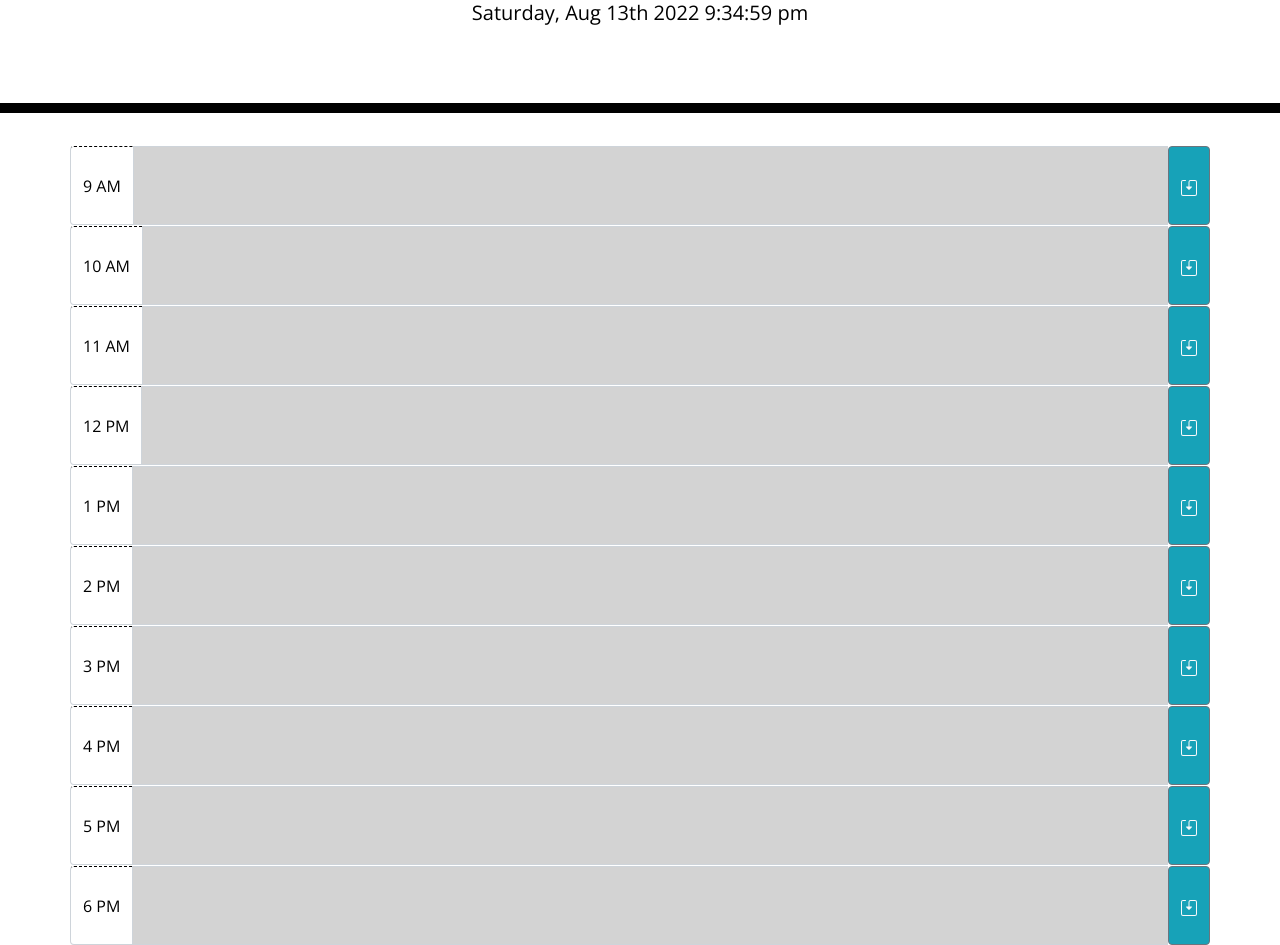
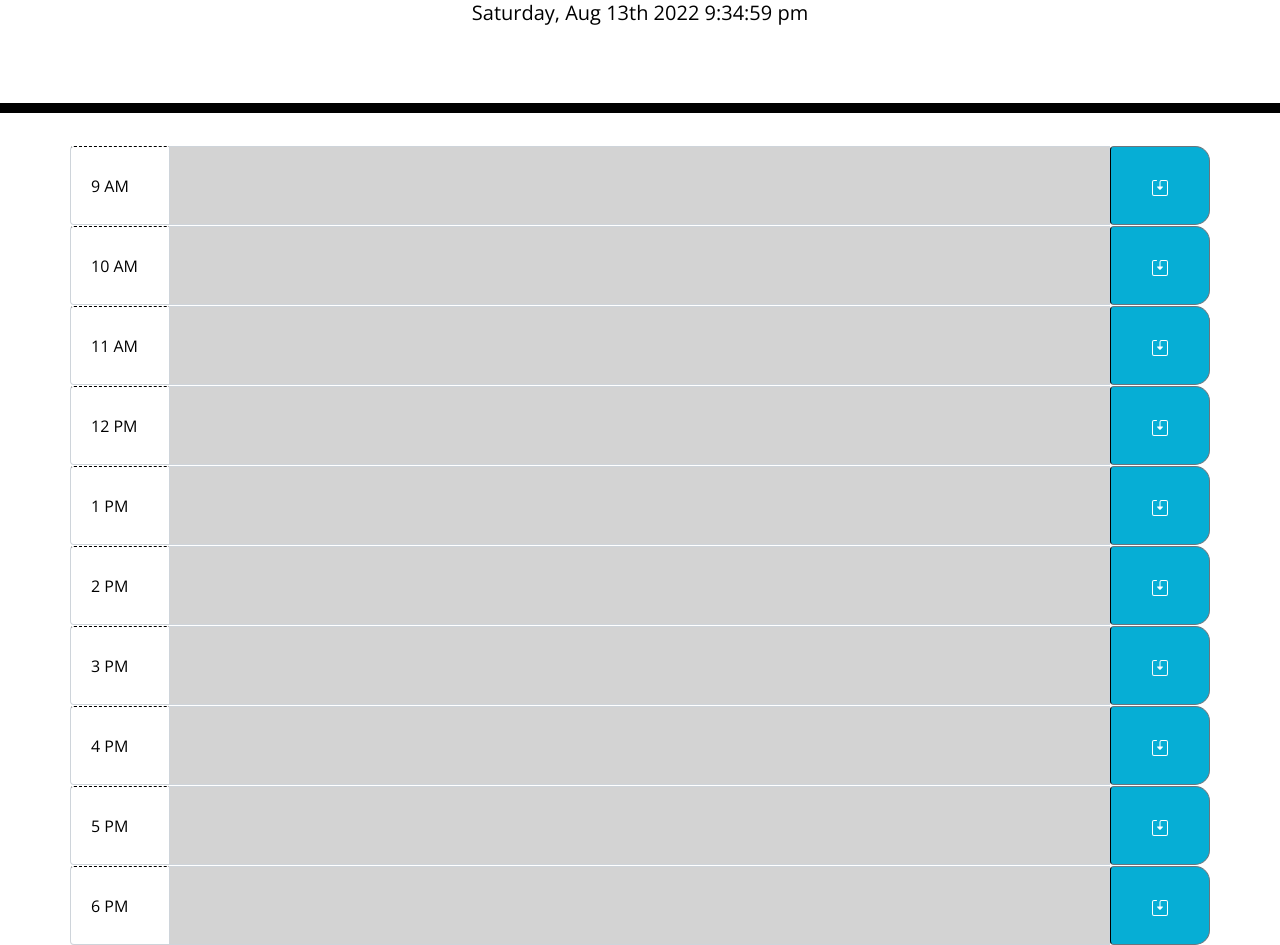
Before and after one commit to mich-hales/work-day-scheduler, a plain HTML site: page Develop/index.html in a window 1280 px wide. Shown: the part 191-1136 px from the top of the page. Drawn offline with nearby package versions, Linux system fonts and the light colour scheme.

Commit message:
adjusted layout so layout was even

```diff
--- a/Develop/index.html
+++ b/Develop/index.html
@@ -21,74 +21,74 @@
     <div class="container">
       <!-- Timeblocks go here -->
 
-      <div class="row">
+      <div class="row time-block">
         <div class="input-group">
           <div class="input-group-prepend">
             <span class="input-group-text hour">9 AM</span>
           </div>
-          <textarea class="form-control" aria-label="With textarea" id="9"></textarea>
-          <button class="btn btn-outline-secondary btn-info text-light save" type="button" id="button-addon2"><svg xmlns="http://www.w3.org/2000/svg" width="16" height="16" fill="currentColor" class="bi bi-save2" viewBox="0 0 16 16">
+          <textarea class="form-control description" aria-label="With textarea" id="9"></textarea>
+          <button class="btn btn-outline-secondary saveBtn" type="button" id="button-addon2"><svg xmlns="http://www.w3.org/2000/svg" width="16" height="16" fill="currentColor" class="bi bi-save2" viewBox="0 0 16 16">
             <path d="M2 1a1 1 0 0 0-1 1v12a1 1 0 0 0 1 1h12a1 1 0 0 0 1-1V2a1 1 0 0 0-1-1H9.5a1 1 0 0 0-1 1v4.5h2a.5.5 0 0 1 .354.854l-2.5 2.5a.5.5 0 0 1-.708 0l-2.5-2.5A.5.5 0 0 1 5.5 6.5h2V2a2 2 0 0 1 2-2H14a2 2 0 0 1 2 2v12a2 2 0 0 1-2 2H2a2 2 0 0 1-2-2V2a2 2 0 0 1 2-2h2.5a.5.5 0 0 1 0 1H2z"/>
           </svg></button>
         </div>
       </div>
 
 
-      <div class="row">
+      <div class="row time-block">
         <div class="input-group">
           <div class="input-group-prepend">
             <span class="input-group-text hour">10 AM</span>
           </div>
-          <textarea class="form-control" aria-label="With textarea" id="10"></textarea>
-          <button class="btn btn-outline-secondary btn-info text-light save" type="button" id="button-addon2"><svg xmlns="http://www.w3.org/2000/svg" width="16" height="16" fill="currentColor" class="bi bi-save2" viewBox="0 0 16 16">
+          <textarea class="form-control description" aria-label="With textarea" id="10"></textarea>
+          <button class="btn btn-outline-secondary saveBtn" type="button" id="button-addon2"><svg xmlns="http://www.w3.org/2000/svg" width="16" height="16" fill="currentColor" class="bi bi-save2" viewBox="0 0 16 16">
             <path d="M2 1a1 1 0 0 0-1 1v12a1 1 0 0 0 1 1h12a1 1 0 0 0 1-1V2a1 1 0 0 0-1-1H9.5a1 1 0 0 0-1 1v4.5h2a.5.5 0 0 1 .354.854l-2.5 2.5a.5.5 0 0 1-.708 0l-2.5-2.5A.5.5 0 0 1 5.5 6.5h2V2a2 2 0 0 1 2-2H14a2 2 0 0 1 2 2v12a2 2 0 0 1-2 2H2a2 2 0 0 1-2-2V2a2 2 0 0 1 2-2h2.5a.5.5 0 0 1 0 1H2z"/>
           </svg></button>
         </div>
       </div>
 
-      <div class="row">
+      <div class="row time-block">
         <div class="input-group">
           <div class="input-group-prepend">
             <span class="input-group-text hour">11 AM</span>
           </div>
-          <textarea class="form-control" aria-label="With textarea" id="11"></textarea>
-          <button class="btn btn-outline-secondary btn-info text-light save" type="button" id="button-addon2"><svg xmlns="http://www.w3.org/2000/svg" width="16" height="16" fill="currentColor" class="bi bi-save2" viewBox="0 0 16 16">
+          <textarea class="form-control description" aria-label="With textarea" id="11"></textarea>
+          <button class="btn btn-outline-secondary saveBtn" type="button" id="button-addon2"><svg xmlns="http://www.w3.org/2000/svg" width="16" height="16" fill="currentColor" class="bi bi-save2" viewBox="0 0 16 16">
             <path d="M2 1a1 1 0 0 0-1 1v12a1 1 0 0 0 1 1h12a1 1 0 0 0 1-1V2a1 1 0 0 0-1-1H9.5a1 1 0 0 0-1 1v4.5h2a.5.5 0 0 1 .354.854l-2.5 2.5a.5.5 0 0 1-.708 0l-2.5-2.5A.5.5 0 0 1 5.5 6.5h2V2a2 2 0 0 1 2-2H14a2 2 0 0 1 2 2v12a2 2 0 0 1-2 2H2a2 2 0 0 1-2-2V2a2 2 0 0 1 2-2h2.5a.5.5 0 0 1 0 1H2z"/>
           </svg></button>
         </div>
       </div>
 
-      <div class="row">
+      <div class="row time-block">
         <div class="input-group">
           <div class="input-group-prepend">
             <span class="input-group-text hour">12 PM</span>
           </div>
-          <textarea class="form-control" aria-label="With textarea" id="12"></textarea>
-          <button class="btn btn-outline-secondary btn-info text-light save" type="button" id="button-addon2"><svg xmlns="http://www.w3.org/2000/svg" width="16" height="16" fill="currentColor" class="bi bi-save2" viewBox="0 0 16 16">
+          <textarea class="form-control description" aria-label="With textarea" id="12"></textarea>
+          <button class="btn btn-outline-secondary saveBtn" type="button" id="button-addon2"><svg xmlns="http://www.w3.org/2000/svg" width="16" height="16" fill="currentColor" class="bi bi-save2" viewBox="0 0 16 16">
             <path d="M2 1a1 1 0 0 0-1 1v12a1 1 0 0 0 1 1h12a1 1 0 0 0 1-1V2a1 1 0 0 0-1-1H9.5a1 1 0 0 0-1 1v4.5h2a.5.5 0 0 1 .354.854l-2.5 2.5a.5.5 0 0 1-.708 0l-2.5-2.5A.5.5 0 0 1 5.5 6.5h2V2a2 2 0 0 1 2-2H14a2 2 0 0 1 2 2v12a2 2 0 0 1-2 2H2a2 2 0 0 1-2-2V2a2 2 0 0 1 2-2h2.5a.5.5 0 0 1 0 1H2z"/>
           </svg></button>
         </div>
       </div>
 
-      <div class="row">
+      <div class="row time-block">
         <div class="input-group">
           <div class="input-group-prepend">
             <span class="input-group-text hour">1 PM</span>
           </div>
-          <textarea class="form-control" aria-label="With textarea" id="13"></textarea>
-          <button class="btn btn-outline-secondary btn-info text-light save" type="button" id="button-addon2"><svg xmlns="http://www.w3.org/2000/svg" width="16" height="16" fill="currentColor" class="bi bi-save2" viewBox="0 0 16 16">
+          <textarea class="form-control description" aria-label="With textarea" id="13"></textarea>
+          <button class="btn btn-outline-secondary saveBtn" type="button" id="button-addon2"><svg xmlns="http://www.w3.org/2000/svg" width="16" height="16" fill="currentColor" class="bi bi-save2" viewBox="0 0 16 16">
             <path d="M2 1a1 1 0 0 0-1 1v12a1 1 0 0 0 1 1h12a1 1 0 0 0 1-1V2a1 1 0 0 0-1-1H9.5a1 1 0 0 0-1 1v4.5h2a.5.5 0 0 1 .354.854l-2.5 2.5a.5.5 0 0 1-.708 0l-2.5-2.5A.5.5 0 0 1 5.5 6.5h2V2a2 2 0 0 1 2-2H14a2 2 0 0 1 2 2v12a2 2 0 0 1-2 2H2a2 2 0 0 1-2-2V2a2 2 0 0 1 2-2h2.5a.5.5 0 0 1 0 1H2z"/>
           </svg></button>
         </div>
       </div>
 
-      <div class="row">
+      <div class="row time-block">
         <div class="input-group">
           <div class="input-group-prepend">
             <span class="input-group-text hour">2 PM</span>
           </div>
-          <textarea class="form-control" aria-label="With textarea" id="14"></textarea>
-          <button class="btn btn-outline-secondary btn-info text-light save" type="button" id="button-addon2"><svg xmlns="http://www.w3.org/2000/svg" width="16" height="16" fill="currentColor" class="bi bi-save2" viewBox="0 0 16 16">
+          <textarea class="form-control description" aria-label="With textarea" id="14"></textarea>
+          <button class="btn btn-outline-secondary saveBtn" type="button" id="button-addon2"><svg xmlns="http://www.w3.org/2000/svg" width="16" height="16" fill="currentColor" class="bi bi-save2" viewBox="0 0 16 16">
             <path d="M2 1a1 1 0 0 0-1 1v12a1 1 0 0 0 1 1h12a1 1 0 0 0 1-1V2a1 1 0 0 0-1-1H9.5a1 1 0 0 0-1 1v4.5h2a.5.5 0 0 1 .354.854l-2.5 2.5a.5.5 0 0 1-.708 0l-2.5-2.5A.5.5 0 0 1 5.5 6.5h2V2a2 2 0 0 1 2-2H14a2 2 0 0 1 2 2v12a2 2 0 0 1-2 2H2a2 2 0 0 1-2-2V2a2 2 0 0 1 2-2h2.5a.5.5 0 0 1 0 1H2z"/>
           </svg></button>
         </div>
@@ -99,44 +99,44 @@
           <div class="input-group-prepend">
             <span class="input-group-text hour">3 PM</span>
           </div>
-          <textarea class="form-control" aria-label="With textarea" id="15"></textarea>
-          <button class="btn btn-outline-secondary btn-info text-light save" type="button" id="button-addon2"><svg xmlns="http://www.w3.org/2000/svg" width="16" height="16" fill="currentColor" class="bi bi-save2" viewBox="0 0 16 16">
+          <textarea class="form-control description" aria-label="With textarea" id="15"></textarea>
+          <button class="btn btn-outline-secondary btn-info text-light saveBtn" type="button" id="button-addon2"><svg xmlns="http://www.w3.org/2000/svg" width="16" height="16" fill="currentColor" class="bi bi-save2" viewBox="0 0 16 16">
             <path d="M2 1a1 1 0 0 0-1 1v12a1 1 0 0 0 1 1h12a1 1 0 0 0 1-1V2a1 1 0 0 0-1-1H9.5a1 1 0 0 0-1 1v4.5h2a.5.5 0 0 1 .354.854l-2.5 2.5a.5.5 0 0 1-.708 0l-2.5-2.5A.5.5 0 0 1 5.5 6.5h2V2a2 2 0 0 1 2-2H14a2 2 0 0 1 2 2v12a2 2 0 0 1-2 2H2a2 2 0 0 1-2-2V2a2 2 0 0 1 2-2h2.5a.5.5 0 0 1 0 1H2z"/>
           </svg></button>
         </div>
       </div>
 
-      <div class="row">
+      <div class="row time-block">
         <div class="input-group">
           <div class="input-group-prepend">
             <span class="input-group-text hour">4 PM</span>
           </div>
-          <textarea class="form-control" aria-label="With textarea" id="16"></textarea>
-          <button class="btn btn-outline-secondary btn-info text-light save" type="button" id="button-addon2"><svg xmlns="http://www.w3.org/2000/svg" width="16" height="16" fill="currentColor" class="bi bi-save2" viewBox="0 0 16 16">
+          <textarea class="form-control description" aria-label="With textarea" id="16"></textarea>
+          <button class="btn btn-outline-secondary saveBtn" type="button" id="button-addon2"><svg xmlns="http://www.w3.org/2000/svg" width="16" height="16" fill="currentColor" class="bi bi-save2" viewBox="0 0 16 16">
             <path d="M2 1a1 1 0 0 0-1 1v12a1 1 0 0 0 1 1h12a1 1 0 0 0 1-1V2a1 1 0 0 0-1-1H9.5a1 1 0 0 0-1 1v4.5h2a.5.5 0 0 1 .354.854l-2.5 2.5a.5.5 0 0 1-.708 0l-2.5-2.5A.5.5 0 0 1 5.5 6.5h2V2a2 2 0 0 1 2-2H14a2 2 0 0 1 2 2v12a2 2 0 0 1-2 2H2a2 2 0 0 1-2-2V2a2 2 0 0 1 2-2h2.5a.5.5 0 0 1 0 1H2z"/>
           </svg></button>
         </div>
       </div>
 
-      <div class="row">
+      <div class="row time-block">
         <div class="input-group">
           <div class="input-group-prepend">
             <span class="input-group-text hour">5 PM</span>
           </div>
-          <textarea class="form-control" aria-label="With textarea" id="17"></textarea>
-          <button class="btn btn-outline-secondary btn-info text-light save" type="button" id="button-addon2"><svg xmlns="http://www.w3.org/2000/svg" width="16" height="16" fill="currentColor" class="bi bi-save2" viewBox="0 0 16 16">
+          <textarea class="form-control description" aria-label="With textarea" id="17"></textarea>
+          <button class="btn btn-outline-secondary saveBtn" type="button" id="button-addon2"><svg xmlns="http://www.w3.org/2000/svg" width="16" height="16" fill="currentColor" class="bi bi-save2" viewBox="0 0 16 16">
             <path d="M2 1a1 1 0 0 0-1 1v12a1 1 0 0 0 1 1h12a1 1 0 0 0 1-1V2a1 1 0 0 0-1-1H9.5a1 1 0 0 0-1 1v4.5h2a.5.5 0 0 1 .354.854l-2.5 2.5a.5.5 0 0 1-.708 0l-2.5-2.5A.5.5 0 0 1 5.5 6.5h2V2a2 2 0 0 1 2-2H14a2 2 0 0 1 2 2v12a2 2 0 0 1-2 2H2a2 2 0 0 1-2-2V2a2 2 0 0 1 2-2h2.5a.5.5 0 0 1 0 1H2z"/>
           </svg></button>
         </div>
       </div>
 
-      <div class="row">
+      <div class="row time-block">
         <div class="input-group">
           <div class="input-group-prepend">
             <span class="input-group-text hour">6 PM</span>
           </div>
-          <textarea class="form-control" aria-label="With textarea" id="18"></textarea>
-          <button class="btn btn-outline-secondary btn-info text-light save" type="button" id="button-addon2"><svg xmlns="http://www.w3.org/2000/svg" width="16" height="16" fill="currentColor" class="bi bi-save2" viewBox="0 0 16 16">
+          <textarea class="form-control description" aria-label="With textarea" id="18"></textarea>
+          <button class="btn btn-outline-secondary saveBtn" type="button" id="button-addon2"><svg xmlns="http://www.w3.org/2000/svg" width="16" height="16" fill="currentColor" class="bi bi-save2" viewBox="0 0 16 16">
             <path d="M2 1a1 1 0 0 0-1 1v12a1 1 0 0 0 1 1h12a1 1 0 0 0 1-1V2a1 1 0 0 0-1-1H9.5a1 1 0 0 0-1 1v4.5h2a.5.5 0 0 1 .354.854l-2.5 2.5a.5.5 0 0 1-.708 0l-2.5-2.5A.5.5 0 0 1 5.5 6.5h2V2a2 2 0 0 1 2-2H14a2 2 0 0 1 2 2v12a2 2 0 0 1-2 2H2a2 2 0 0 1-2-2V2a2 2 0 0 1 2-2h2.5a.5.5 0 0 1 0 1H2z"/>
           </svg></button>
         </div>
--- a/Develop/script.js
+++ b/Develop/script.js
@@ -19,7 +19,7 @@ function colorCode() {
 
     $('.form-control').each(function() {
         // selecting id value to match up timeline
-        var timeLine = parseInt($(this).attr('id'));
+        var timeLine = $(this).attr('id');
         // current hour
         var currentHour = moment().hours();
         // logs military time
@@ -66,21 +66,6 @@ function saveToLocalStorage(event) {
 $('.save').on('click', saveToLocalStorage);
 
 
-// testing local storage
-// var test = JSON.parse(localStorage.getItem("9 AM"));
-// console.log(test)
-
-
-// var schedulerLength;
-
-// function getStorageItems() {
-//     for (i = 0; i < schedulerLength; i++) {
-//         JSON.parse(localStorage.getItem(hourText));
-
-//     }
-// }
-
-
 // variables selecting each hour
 var nine = $('#9');
 var ten = $('#10');
@@ -93,6 +78,7 @@ var four = $('#16');
 var five = $('#17');
 var six = $('#18');
 
+// get items from local storage and make each of the selected varables contain that new value
 function showValue() {
     nine.val(JSON.parse(localStorage.getItem('9 AM')));
 
--- a/Develop/style.css
+++ b/Develop/style.css
@@ -11,6 +11,7 @@ textarea {
   color: #000000;
   border-left: 1px solid black;
   padding: 10px;
+  width: 920px;
 }
 
 .jumbotron {
@@ -40,6 +41,8 @@ textarea {
   background-color: #ffffff;
   color: #000000;
   border-top: 1px dashed #000000;
+  width: 100px;
+  padding: 20px;;
 }
 
 .past {
@@ -63,9 +66,10 @@ textarea {
   border-bottom-right-radius: 15px;
   background-color: #06aed5;
   color: white;
+  width: 100px;
 }
 
-.saveBtn i:hover {
+.saveBtn svg:hover {
   font-size: 20px;
   transition: all 0.3s ease-in-out;
 }
```
